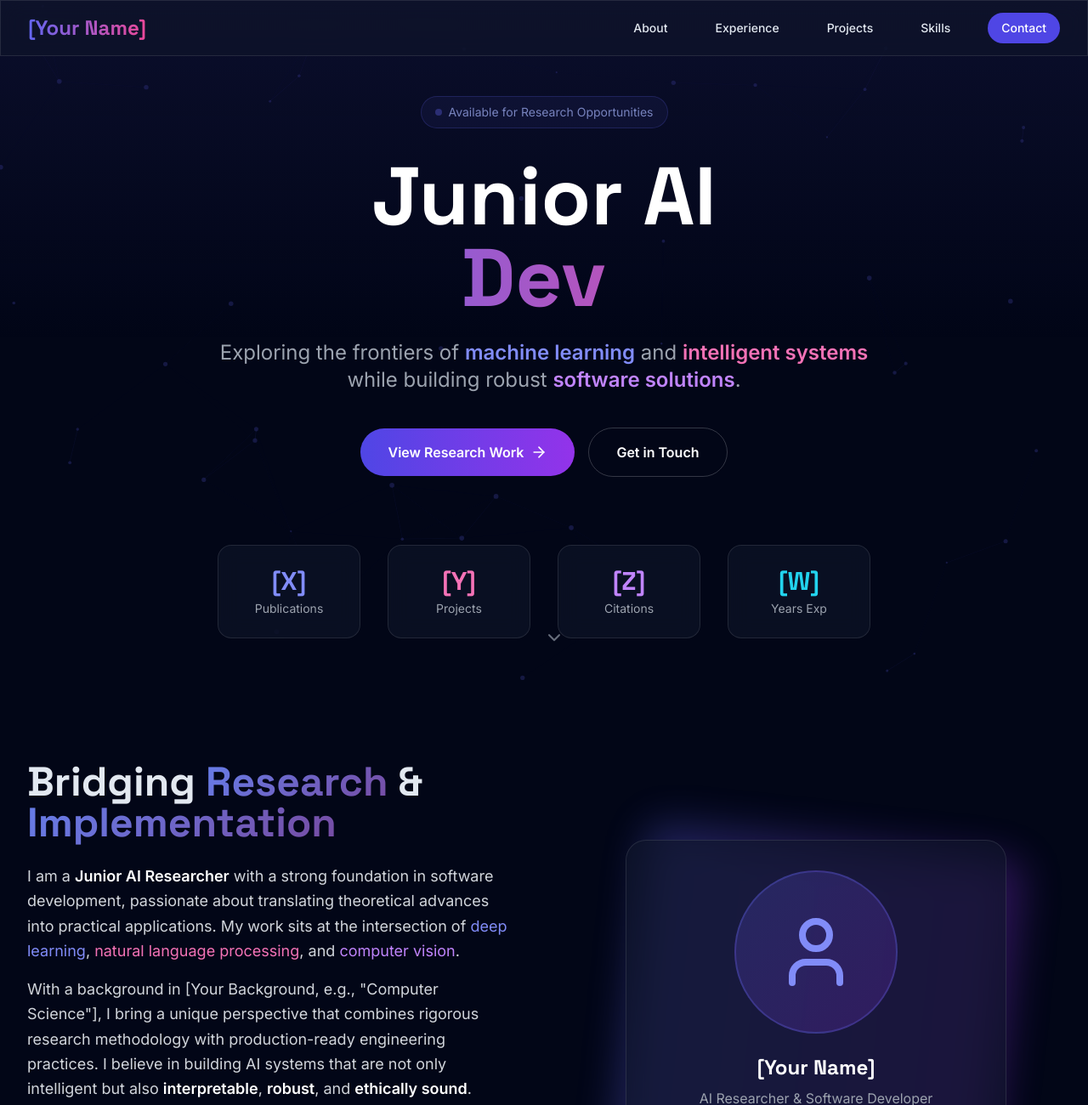
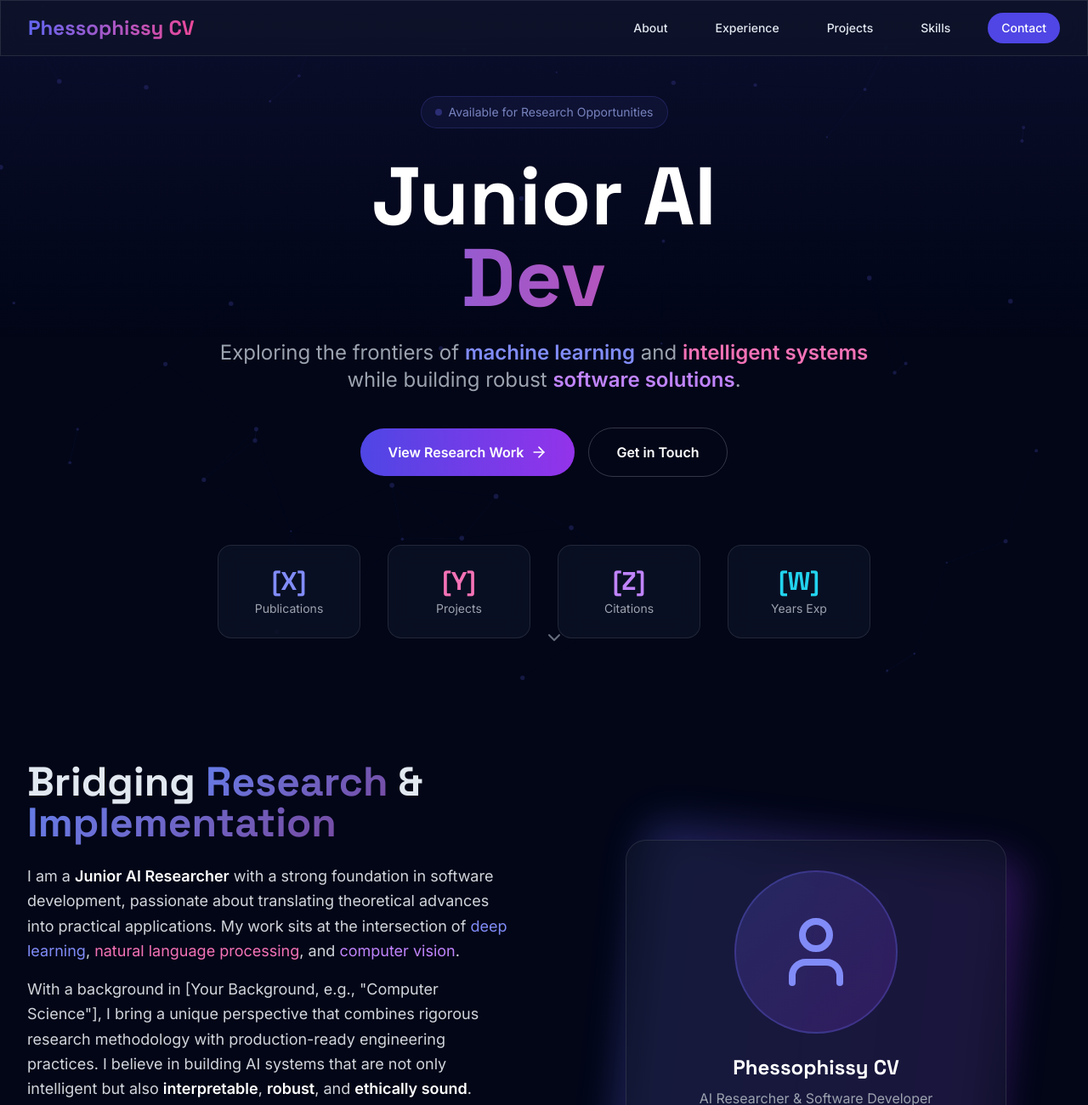
Before and after one commit to phessophissy/cv, a plain HTML site: page index.html in a window 1280 px wide. Shown: the top 1300 px of the page at 85% size. Drawn offline with nearby package versions, Linux system fonts and the light colour scheme.

Commit message:
Set site name to Phessophissy CV

```diff
--- a/index.html
+++ b/index.html
@@ -3,7 +3,7 @@
 <head>
     <meta charset="UTF-8">
     <meta name="viewport" content="width=device-width, initial-scale=1.0">
-    <title>[Your Name] | AI Researcher & Developer</title>
+    <title>Phessophissy CV | AI Researcher & Developer</title>
     <script src="https://cdn.tailwindcss.com"></script>
     <script src="https://unpkg.com/lucide@latest"></script>
     <link rel="preconnect" href="https://fonts.googleapis.com">
@@ -205,7 +205,7 @@
         <div class="max-w-7xl mx-auto px-4 sm:px-6 lg:px-8">
             <div class="flex justify-between items-center h-16">
                 <div class="flex-shrink-0 flex items-center">
-                    <span class="font-display font-bold text-2xl text-gradient-animate">[Your Name]</span>
+                    <span class="font-display font-bold text-2xl text-gradient-animate">Phessophissy CV</span>
                 </div>
 
                 <!-- Desktop Menu -->
@@ -346,7 +346,7 @@
                             <div class="w-48 h-48 rounded-full bg-gradient-to-br from-indigo-500/20 to-purple-600/20 flex items-center justify-center mb-6 border-2 border-indigo-500/30">
                                 <i data-lucide="user" class="w-24 h-24 text-indigo-400"></i>
                             </div>
-                            <h3 class="font-display text-2xl font-bold text-white mb-2">[Your Name]</h3>
+                            <h3 class="font-display text-2xl font-bold text-white mb-2">Phessophissy CV</h3>
                             <p class="text-gray-400 text-center mb-6">AI Researcher & Software Developer</p>
 
                             <div class="grid grid-cols-2 gap-4 w-full">
@@ -750,7 +750,7 @@
                                 [Paper Title: Novel Approach to...]
                             </h3>
                             <p class="text-gray-400 text-sm mb-3">
-                                <span class="text-indigo-400">[Your Name]</span>, [Co-author Names] • [Conference/Journal Name] • [Year]
+                                <span class="text-indigo-400">Phessophissy CV</span>, [Co-author Names] • [Conference/Journal Name] • [Year]
                             </p>
                             <p class="text-gray-300 text-sm mb-4 leading-relaxed">
                                 [Abstract: Brief description of the research contribution, methodology, and key findings.
@@ -784,7 +784,7 @@
                                 [Second Paper Title]
                             </h3>
                             <p class="text-gray-400 text-sm mb-3">
-                                <span class="text-pink-400">[Your Name]</span> et al. • [Workshop/Preprint] • [Year]
+                                <span class="text-pink-400">Phessophissy CV</span> et al. • [Workshop/Preprint] • [Year]
                             </p>
                             <p class="text-gray-300 text-sm mb-4 leading-relaxed">
                                 [Description of the research work, focusing on the problem addressed and the proposed solution...]
@@ -874,7 +874,7 @@
     <footer class="py-8 border-t border-white/10 bg-slate-950">
         <div class="max-w-7xl mx-auto px-4 sm:px-6 lg:px-8 flex flex-col md:flex-row justify-between items-center gap-4">
             <div class="text-gray-500 text-sm">
-                © 2024 [Your Name]. Built with passion for AI.
+                © 2024 Phessophissy CV. Built with passion for AI.
             </div>
             <div class="flex gap-6">
                 <a href="#" class="text-gray-500 hover:text-white transition-colors text-sm">Privacy</a>
```
